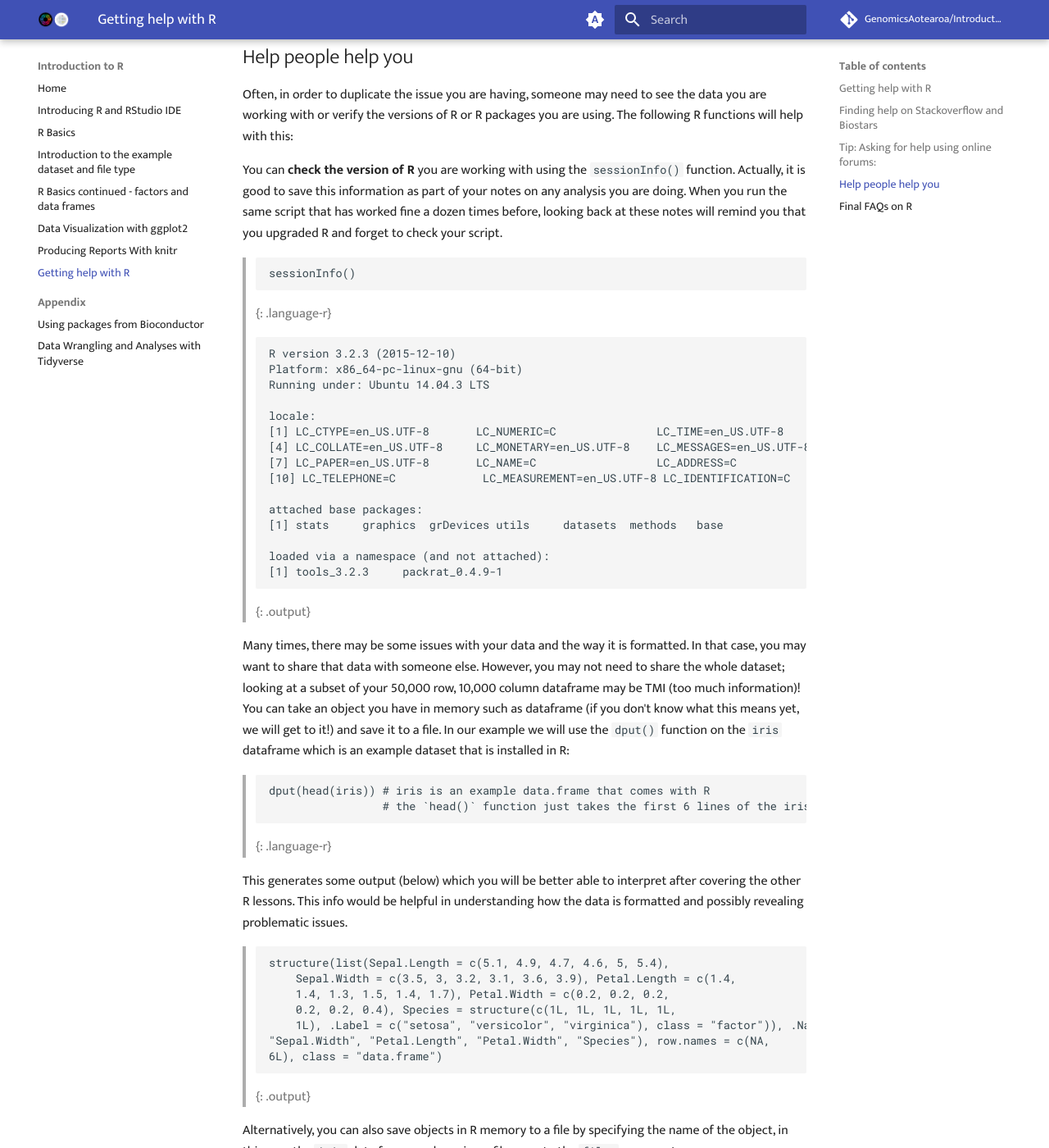
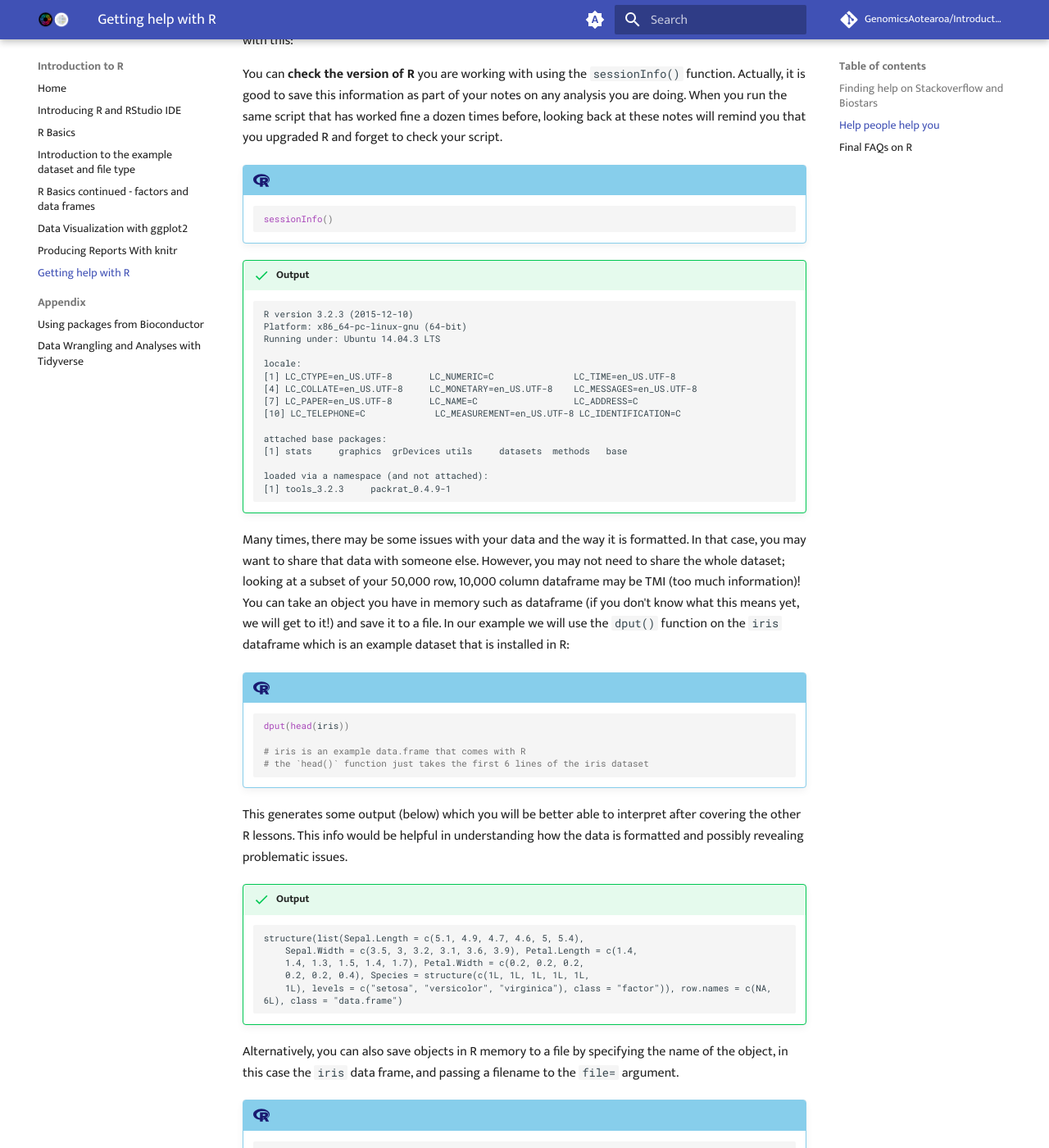
Before and after one commit to GenomicsAotearoa/Introduction-to-R, an MkDocs documentation site: the page built from docs/08-r-help.md, in a window 1280 px wide and 1400 px high, scrolled down 1338 px. Shown: the whole window at 82% size. Built offline with MkDocs 1.6.1 and Material for MkDocs 9.7.7, drawn with Linux system fonts in a browser that asks for light colours; comment, search, counter and statistics services are not loaded; some of the changed text lies outside the part shown.

Commit message:
Render R-help

````diff
--- a/docs/08-r-help.md
+++ b/docs/08-r-help.md
@@ -2,27 +2,22 @@
 
 !!! info
 
-    keypoints:
+    === "Keypoints"
 
-    - R provides thousands of functions for analyzing data, and provides
-      several way to get help
-    - Using R will mean searching for online help, and there are tips and
-      resources on how to search effectively
+        - R provides thousands of functions for analyzing data, and provides several way to get help
+        - Using R will mean searching for online help, and there are tips and resources on how to search effectively
 
-    objectives:
+    === "Objectives"
 
-    - Locate help for an R function using `?`, `??`, and `args()`
-    - Check the version of R
-    - Be able to ask effective questions when searching for help on forums
-      or using web searches
+        - Locate help for an R function using `?`, `??`, and `args()`
+        - Check the version of R
+        - Be able to ask effective questions when searching for help on forums or using web searches
 
-    questions:
+    === "Questions"
 
-    - How do I get help using R and RStudio?
+        - How do I get help using R and RStudio?
 
-## Getting help with R
-
-`<img src="../fig/oreilly_book_covers.png" alt="rstudio default session" style="width: 600px;"/>`{=html}
+![oreilly_book_cover](figures/oreilly_book_covers.png){width="600"}
 
 No matter how much experience you have with R, you will find yourself
 needing help. There is no shame in researching how to do something in R,
@@ -30,7 +25,7 @@ and most people will find themselves looking up how to do the same
 things that they "should know how to do" over and over again. Here are
 some tips to make this process as helpful and efficient as possible.
 
-> "Never memorize something that you can look up" -- A. Einstein
+> "Never memorize something that you can look up" — A. Einstein
 
 ## Finding help on Stackoverflow and Biostars
 
@@ -42,22 +37,14 @@ in R" results from Stack Overflow are usually near the top of the list.
 For **bioinformatics specific questions**,
 [Biostars](https://www.biostars.org/) is a popular online forum.
 
-> ## Tip: Asking for help using online forums:
->
-> -   When searching for R help, look for answers with the
->     [r](https://stackoverflow.com/questions/tagged/r) tag.
-> -   Get an account; not required to view answers but to required to
->     post
-> -   Put in effort to check thoroughly before you post a question;
->     folks get annoyed if you ask a very common question that has been
->     answered multiple times
-> -   Be careful. While forums are very helpful, you can't know for sure
->     if the advice you are getting is correct
-> -   See the [How to ask for R
->     help](http://blog.revolutionanalytics.com/2014/01/how-to-ask-for-r-help.html)
->     blog post for more useful tips
->
-> {: .callout}
+!!! tip "Asking for help using online forums"
+
+    -   When searching for R help, look for answers with the [r](https://stackoverflow.com/questions/tagged/r) tag.
+    -   Get an account; not required to view answers but to required to post
+    -   Put in effort to check thoroughly before you post a question; folks get annoyed if you ask a very common question that has been answered multiple times
+    -   Be careful. While forums are very helpful, you can't know for sure if the advice you are getting is correct
+    -   See the [How to ask for R help](http://blog.revolutionanalytics.com/2014/01/how-to-ask-for-r-help.html) blog post for more useful tips
+
 
 ## Help people help you
 
@@ -72,27 +59,31 @@ same script that has worked fine a dozen times before, looking back at
 these notes will remind you that you upgraded R and forget to check your
 script.
 
->     sessionInfo()
->
-> {: .language-r}
+!!! r-project "r"
 
->     R version 3.2.3 (2015-12-10)
->     Platform: x86_64-pc-linux-gnu (64-bit)
->     Running under: Ubuntu 14.04.3 LTS
->
->     locale:
->     [1] LC_CTYPE=en_US.UTF-8       LC_NUMERIC=C               LC_TIME=en_US.UTF-8
->     [4] LC_COLLATE=en_US.UTF-8     LC_MONETARY=en_US.UTF-8    LC_MESSAGES=en_US.UTF-8
->     [7] LC_PAPER=en_US.UTF-8       LC_NAME=C                  LC_ADDRESS=C
->     [10] LC_TELEPHONE=C             LC_MEASUREMENT=en_US.UTF-8 LC_IDENTIFICATION=C
->
->     attached base packages:
->     [1] stats     graphics  grDevices utils     datasets  methods   base
->
->     loaded via a namespace (and not attached):
->     [1] tools_3.2.3     packrat_0.4.9-1
->
-> {: .output}
+    ```r
+    sessionInfo()
+    ```
+
+!!! success "Output"
+
+    ```
+    R version 3.2.3 (2015-12-10)
+    Platform: x86_64-pc-linux-gnu (64-bit)
+    Running under: Ubuntu 14.04.3 LTS
+
+    locale:
+    [1] LC_CTYPE=en_US.UTF-8       LC_NUMERIC=C               LC_TIME=en_US.UTF-8
+    [4] LC_COLLATE=en_US.UTF-8     LC_MONETARY=en_US.UTF-8    LC_MESSAGES=en_US.UTF-8
+    [7] LC_PAPER=en_US.UTF-8       LC_NAME=C                  LC_ADDRESS=C
+    [10] LC_TELEPHONE=C             LC_MEASUREMENT=en_US.UTF-8 LC_IDENTIFICATION=C
+
+    attached base packages:
+    [1] stats     graphics  grDevices utils     datasets  methods   base
+
+    loaded via a namespace (and not attached):
+    [1] tools_3.2.3     packrat_0.4.9-1
+    ```
 
 Many times, there may be some issues with your data and the way it is
 formatted. In that case, you may want to share that data with someone
@@ -104,31 +95,42 @@ and save it to a file. In our example we will use the `dput()` function
 on the `iris` dataframe which is an example dataset that is installed in
 R:
 
->     dput(head(iris)) # iris is an example data.frame that comes with R
->                      # the `head()` function just takes the first 6 lines of the iris dataset
->
-> {: .language-r}
+!!! r-project "r"
+
+    ```r
+    dput(head(iris))
+
+    # iris is an example data.frame that comes with R
+    # the `head()` function just takes the first 6 lines of the iris dataset
+    ```
 
 This generates some output (below) which you will be better able to
 interpret after covering the other R lessons. This info would be helpful
 in understanding how the data is formatted and possibly revealing
 problematic issues.
 
->     structure(list(Sepal.Length = c(5.1, 4.9, 4.7, 4.6, 5, 5.4),
->         Sepal.Width = c(3.5, 3, 3.2, 3.1, 3.6, 3.9), Petal.Length = c(1.4,
->         1.4, 1.3, 1.5, 1.4, 1.7), Petal.Width = c(0.2, 0.2, 0.2,
->         0.2, 0.2, 0.4), Species = structure(c(1L, 1L, 1L, 1L, 1L,
->         1L), .Label = c("setosa", "versicolor", "virginica"), class = "factor")), .Names = c("Sepal.Length",
->     "Sepal.Width", "Petal.Length", "Petal.Width", "Species"), row.names = c(NA,
->     6L), class = "data.frame")
->
-> {: .output}
+!!! success "Output"
+
+    ```
+    structure(list(Sepal.Length = c(5.1, 4.9, 4.7, 4.6, 5, 5.4),
+        Sepal.Width = c(3.5, 3, 3.2, 3.1, 3.6, 3.9), Petal.Length = c(1.4,
+        1.4, 1.3, 1.5, 1.4, 1.7), Petal.Width = c(0.2, 0.2, 0.2,
+        0.2, 0.2, 0.4), Species = structure(c(1L, 1L, 1L, 1L, 1L,
+        1L), levels = c("setosa", "versicolor", "virginica"), class = "factor")), row.names = c(NA,
+    6L), class = "data.frame")
+    ```
 
 Alternatively, you can also save objects in R memory to a file by
 specifying the name of the object, in this case the `iris` data frame,
 and passing a filename to the `file=` argument.
 
-`{r, eval=FALSE} saveRDS(iris, file="iris.rds") # By convention, we use the .rds file extension`
+!!! r-project "r"
+
+    ```r
+    saveRDS(iris, file="iris.rds")
+
+    # By convention, we use the .rds file extension
+    ```
 
 ## Final FAQs on R
 
@@ -141,24 +143,35 @@ them here because they come up commonly:
 -   No. In fact, the most common shortcut key allows you to run a
     command (or any lines of the script that are highlighted):
     -   Windows execution shortcut:
-        `<KBD>`{=html}Ctrl`</KBD>`{=html}+`<KBD>`{=html}Enter`</KBD>`{=html}
+        <KBD>Ctrl</KBD>+<KBD>Enter</KBD>
     -   Mac execution shortcut:
-        `<KBD>`{=html}Cmd(⌘)`</KBD>`{=html}+`<KBD>`{=html}Enter`</KBD>`{=html}
+        <KBD>Cmd(⌘)</KBD>+<KBD>Enter</KBD>
 
     To see a complete list of shortcuts, click on the
-    `<KBD>`{=html}Tools`</KBD>`{=html} menu and select
-    `<KBD>`{=html}Keyboard Shortcuts Help`</KBD>`{=html}
+    <KBD>Tools</KBD> menu and select
+    <KBD>Keyboard Shortcuts Help</KBD>
 
-**What's with the brackets in R console output?** - R returns an index
-with your result. When your result contains multiple values, the number
-tells you what ordinal number begins the line, for example:
+**What's with the brackets in R console output?**
+- R returns an index with your result. When your result contains multiple values, the number tells you what ordinal number begins the line, for example:
 
-``` {r}
-1:101 # generates the sequence of numbers from 1 to 101
-```
+!!! r-project "r"
 
-In the output above, `[81]` indicates that the first value on that line
-is the 81st item in your result
+    ```r
+    1:101 # generates the sequence of numbers from 1 to 101
+    ```
+
+!!! success "Output"
+
+    ```
+      [1]   1   2   3   4   5   6   7   8   9  10  11  12  13  14  15  16  17  18  19  20  21  22
+     [23]  23  24  25  26  27  28  29  30  31  32  33  34  35  36  37  38  39  40  41  42  43  44
+     [45]  45  46  47  48  49  50  51  52  53  54  55  56  57  58  59  60  61  62  63  64  65  66
+     [67]  67  68  69  70  71  72  73  74  75  76  77  78  79  80  81  82  83  84  85  86  87  88
+     [89]  89  90  91  92  93  94  95  96  97  98  99 100 101
+    ```
+
+In the output above, `[89]` indicates that the first value on that line
+is the 89th item in your result
 
 **Can I run my R script without RStudio?**
 
````
Also changed, not shown: other parts of docs/08-r-help.md (+2 -2 lines).
